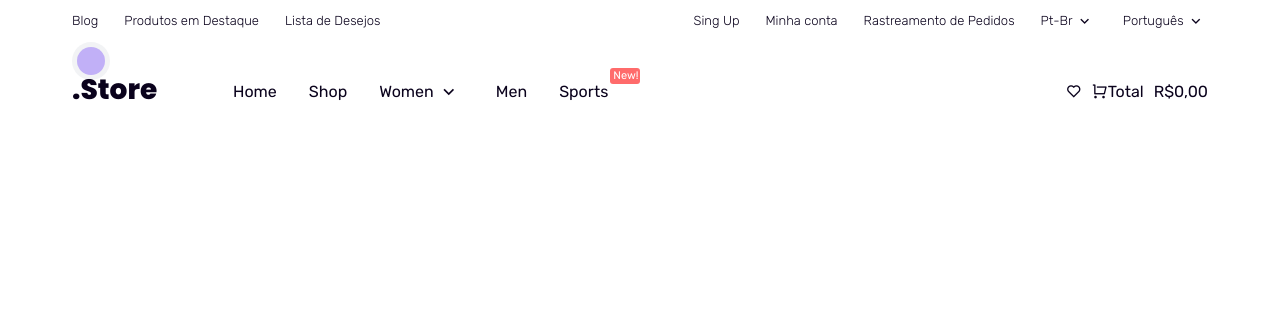
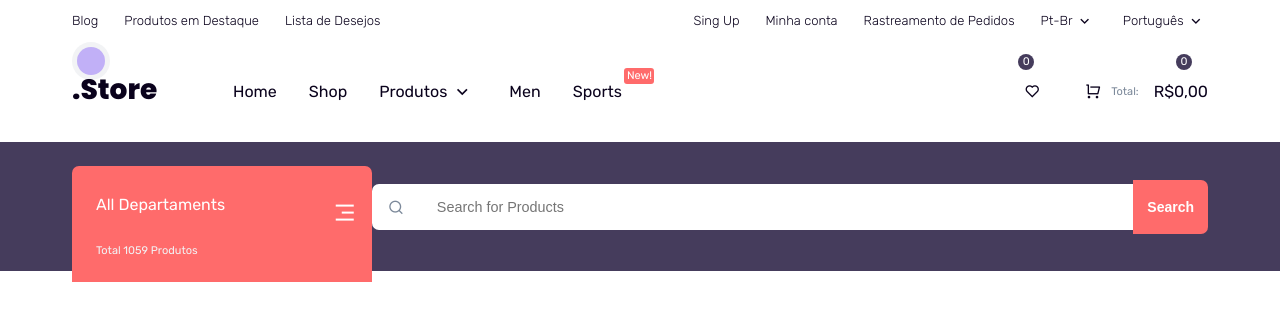
Before and after one commit to LucasPaz-7/Kp-Esportes_Frontend, a PHP site: page / in a window 1280 px wide. Shown: the top 321 px of the page. Run offline with PHP 8.4, Linux system fonts and the light colour scheme; some libraries are stand-ins or nearby versions.

Commit message:
Update two

```diff
--- a/index.html
+++ b/index.html
@@ -13,7 +13,7 @@
 
     <div id="page" class="site">
         <header>
-            <div class="header-top">
+            <div class="header-top mobile-hide">
                 <div class="container">
                     <div class="wrapper flexitem">
                         <div class="left">
@@ -64,10 +64,78 @@
                                     <ul class="flexitem second-links">
                                         <li><a href="#">Home</a></li>
                                         <li><a href="#">Shop</a></li>
-                                        <li>
-                                            <a href="#">Women
+                                        <li class="has-child">
+                                            <a href="#">Produtos
                                                 <div class="icon-small"><i class="ri-arrow-down-s-line"></i></div>
                                             </a>
+                                            <div class="mega">
+                                                <div class="container">
+                                                    <div class="wrapper">
+                                                        <div class="flexcol">
+                                                            <div class="row">
+                                                                <h4>Chuteiras</h4>
+                                                                <ul>
+                                                                    <li><a href="#">Campo</a></li>
+                                                                    <li><a href="#">Society</a></li>
+                                                                    <li><a href="#">Futsal</a></li>
+                                                                </ul>
+                                                            </div>
+                                                        </div>
+                                                        <div class="flexcol">
+                                                            <div class="row">
+                                                                <h4>Luvas</h4>
+                                                                <ul>
+                                                                    <li><a href="#">Campo</a></li>
+                                                                    <li><a href="#">Society</a></li>
+                                                                    <li><a href="#"></a></li>
+                                                                    <li><a href="#"></a></li>
+                                                                    <li><a href="#"></a></li>
+                                                                </ul>
+                                                            </div>
+                                                        </div>
+                                                        <div class="flexcol">
+                                                            <div class="row">
+                                                                <h4>Camisas</h4>
+                                                                <ul>
+                                                                    <li><a href="#">Brasileirão</a></li>
+                                                                    <li><a href="#">Internacional</a></li>
+                                                                    <li><a href="#"></a></li>
+                                                                    <li><a href="#"></a></li>
+                                                                    <li><a href="#"></a></li>
+                                                                </ul>
+                                                            </div>
+                                                        </div>
+                                                        <div class="flexcol">
+                                                            <div class="row">
+                                                                <h4>Meias</h4>
+                                                                <ul>
+                                                                    <li><a href="#">Anti Derrapante</a></li>
+                                                                    <li><a href="#">Normais</a></li>
+                                                                    <li><a href="#"></a></li>
+                                                                    <li><a href="#"></a></li>
+                                                                    <li><a href="#"></a></li>
+                                                                </ul>
+                                                                <a href="#" class="view-all">ver todas as marcas <i class="ri-arrow-right-line"></i></a>
+                                                            </div>
+                                                        </div>
+                                                        <div class="flexcol products">
+                                                            <div class="row">
+                                                                <div class="media">
+                                                                    <div class="thumbnail object-cover">
+                                                                        <a href="#">
+                                                                        <img src="assets/KP/Pro5.png" alt="">
+                                                                    </a>
+                                                                    </div>
+                                                                </div>
+                                                                <div class="text-content">
+                                                                    <h4>Most wanted!</h4>
+                                                                    <a href="#" class="primary-button">Order now</a>
+                                                                </div>
+                                                            </div>
+                                                        </div>
+                                                    </div>
+                                                </div>
+                                            </div>
                                         </li>
                                         <li><a href="#">Men</a></li>
                                         <li>
@@ -82,7 +150,7 @@
                         </div>
                         <div class="right">
                             <ul class="flexitem second-links">
-                                <li>
+                                <li class="mobile-hide">
                                     <a href="#">
                                         <div class="icon-large"><i class="ri-heart-line"></i></div>
                                         <div class="fly-item"><span class="item-number">0</span></div>
@@ -94,11 +162,38 @@
                                         <div class="fly-item"><span class="item-number">0</span></div>
                                     </div>
                                     <div class="icon-text flexitem">
-                                        <div class="mini-text">Total</div>
+                                        <div class="mini-text">Total:</div>
                                         <div class="cart-total">R$0,00</div>
                                     </div>
                                 </a></li>
                             </ul>
+                        </div>
+                    </div>
+                </div>
+            </div>
+
+            <div class="header-main mobile-hide">
+                <div class="container">
+                    <div class="wrapper flexitem">
+                        <div class="left">
+                            <div class="dpt-cat">
+                                <div class="dpt-head">
+                                    <div class="main-text">All Departaments</div>
+                                    <div class="mini-text mobile-hide">Total 1059 Produtos</div>
+                                    <a href="#" class="dpt-trigger mobile-hide">
+                                        <i class="ri-menu-3-line ri-xl"></i>
+                                    </a>
+                                </div>
+                            </div>
+                        </div>
+                        <div class="right">
+                            <div class="search-box">
+                                <form action="" class="search">
+                                    <span class="icon-large"><i class="ri-search-line"></i></span>
+                                    <input type="search" placeholder="Search for Products">
+                                    <button type="submit">Search</button>
+                                </form>
+                            </div>
                         </div>
                     </div>
                 </div>
--- a/style.css
+++ b/style.css
@@ -165,13 +165,85 @@ h4{
     padding: 0 0.75em;
 }
 
+.mobile-hide{
+    display: none;
+}
+
+.object-cover img {
+    position: absolute;
+    object-fit: cover;
+    width: var(--percent100);
+    height: var(--percent100);
+    display: block;
+}
+
+.products .media {
+    position: relative;
+    flex-shrink: 0;
+    overflow: hidden;
+}
+
+.primary-button, .secondary-button, .light-button {
+     font-size: var(--font-small);
+     padding: 0.9em 2em;
+     height: auto;
+     width: fit-content;
+     border-radius: 2em;
+     transition: var(--trans-background-color);
+}
+
+.primary-button {
+    background-color: var(--primary-color);
+    color: var(--white-color);
+}
+
+.primary-button:hover{
+    background-color: var(--dark-color);
+}
+
+.secondary-button {
+    background-color: var(--secondary-dark-color);
+    color: var(--white-color);
+}
+
+.secondary-button:hover{
+    background-color: var(--ligth-bg-color);
+    color: var(--secondary-color);
+}
+
+.light-button {
+    background-color: var(--ligth-bg-color);
+}
+
+.light-button:hover {
+    background-color: var(--secondary-dark-color);
+    color: var(--white-color);
+}
+
+.view-all {
+    font-size: var(--font-small);
+    display: flex;
+    gap: 1em;
+    transition: var(--trans-color);
+}
+
+.mini-text {
+    font-size: var(--font-smaller);
+    color: var(--ligth-text-color);
+}
 
 
 
 
 
 
-/* HEADER */
+
+
+
+
+
+
+/* HEADER  A*/
 header li > a {
     display: flex;
     position: relative;
@@ -216,6 +288,18 @@ header li > a {
     display: block;
 }
 
+
+
+
+/* HEADER NAV C */
+
+.header-nav {
+    padding: 0.5em 0;
+    margin-bottom: 1.5em;
+    border-bottom: 3px solid var(--border-color);
+}
+
+
 .trigger{
     font-size: 1.5em;
     display: flex;
@@ -229,8 +313,8 @@ header li > a {
     position: relative;
     font-weight: var(--fw8);
     display: flex;
-    padding-left: 0.75em;
-    margin-right: 5em;
+    padding-left: 3.75em;
+    margin-right: 0.5em;
 }
 
 .circle {
@@ -286,13 +370,141 @@ nav .fly-item {
 }
 
 .icon-text,  .second-links {
-    gap: 10px;
+    gap: 15px;
     display: flex;
+}
+
+.icon-large{
+    padding: 10px;
+    padding-left: 4px;
 }
 
 .mini-text{
     top: -10px;
     display: flex;
+}
+
+.header-nav .right .icon-larger{
+    position: relative;
+}
+
+.header-nav .right .fly-item{
+    top: 0;
+    right: 16px;
+    width: 16px;
+    background-color: var(--secondary-dark-color);
+    border-radius: var(--percent50);
+}
+
+.mega .flexcol{
+    flex: 1;
+    min-height: 100px;
+    padding-right: 2.5em;
+    margin-bottom: 1.5em;
+    z-index: 1;
+}
+
+nav .mega .products .text-content {
+    line-height: inherit;
+    display: flex;
+    flex-direction: column;
+    align-items: center;
+    gap: 0.5em;
+    margin-top: 0.5em;
+    position: absolute;
+    bottom: 4em;
+    width: var(--percent100);
+}
+
+nav .mega .products .text-content h4 {
+    font-size: 2em;
+    font-weight: var(--fw8);
+    text-align: center;
+    color: var(--secondary-dark-color);
+}
+
+
+/* HEADER C */
+
+.header-main {
+    background-color: var(--secondary-dark-color);
+    padding: 1.5em 0;
+    margin-bottom: 2em;
+}
+
+.dpt-cat{
+    position: relative;
+    z-index: 10;
+}
+
+.dpt-cat .dpt-head {
+    position: relative;
+    width: 300px;
+    padding: 0.75em 1.5em;
+    background-color: var(--primary-color);
+    border-radius: 7px 7px 0 0;
+    color: var(--white-color);
+    margin-bottom: -2.15em;
+}
+
+.dpt-cat .dpt-head .mini-text {
+    color: var(--ligth-bg-color);
+}
+
+.dpt-cat .dpt-trigger {
+    position: absolute;
+    right: 0;
+    top: 0;
+    padding: 1.3em;
+    height: 60px;
+    width: 60px;
+}
+
+/* HEADER D */
+
+.header-main .right {
+    flex: 1;
+}
+
+form {
+    position: relative;
+}
+
+form.search input {
+    line-height: 3.25em;
+    padding: 0 7em 0 4.5em;
+    border: 0;
+    outline: 0;
+    width: var(--percent100);
+    border-radius: 7px;
+    font-size: 0.9em;
+    font-weight: var(--fw3);
+}
+
+form.search :where(span,button) {
+    position: absolute;
+    top: 0;
+    padding: 0em 1.0em;
+    font-size: 1em;
+    color: var(--ligth-text-color);
+    height: var(--percent100);
+}
+
+form.search button {
+    right: 0;
+    border: 0;
+    outline: 0;
+    font-size: 0.875em;
+    font-weight: var(--fw6);
+    background-color: var(--primary-color);
+    color: var(--white-color);
+    border-radius: 0 7px 7px 0;
+    cursor: pointer;
+    transition: var(--trans-background);
+}
+
+form.search button:hover {
+    background-color: var(--dark-color);
 }
 
 
@@ -353,4 +565,88 @@ nav .fly-item {
     .desktop-hide{
         display: none;
     }
+
+    .mobile-hide{
+        display: block;
+    }
+
+    .logo a{
+        margin-right: 2em;
+    }
+
+    .header-nav {
+        padding: 0;
+        margin: 0;
+        border-bottom: 0;
+    }
+
+    .header-nav .right li > a {
+        margin-left: 1em;
+    }
+
+    /* mega menu */
+    nav .mega {
+        position: absolute;
+        width: var(--percent100);
+        height: auto;
+        top: auto;
+        left: 0;
+        right: 0;
+        padding: 2.5em;
+        line-height: 2em;
+        background-color: var(--ligth-bg-color);
+        box-shadow: rgb(0 0 0 / 20%) 0 30px 20px -30px;
+        z-index: 100;
+
+        display: none;
+    }
+
+    nav li.has-child:hover .mega{
+        display: block;
+    }
+
+    nav .mega .wrapper{
+        display: flex;
+    }
+
+    nav .mega h4{
+        font-size: 0.8em;
+        text-transform: uppercase;
+    }
+
+    nav .mega ul{
+        font-size: var(--font-small);
+    }
+
+    nav .mega .women-brands {
+        display: flex;
+        flex-wrap: wrap;
+        max-width: 180px;
+    }
+
+    nav .mega .women-brands li{
+        min-width: 80px;
+    }
+
+    nav .mega .view-all{
+        margin-top: 1em;
+    }
+
+    nav .mega .products{
+        flex: 2;
+        padding: 0;
+        align-items: center;
+        position: relative;
+    }
+
+    nav .mega .products .row{
+        width: var(--percent100);
+    }
+
+    nav .mega .products .media {
+        height: 400px;
+    }
+
+
+
 }
```
Also changed, not shown: 1 other file.
